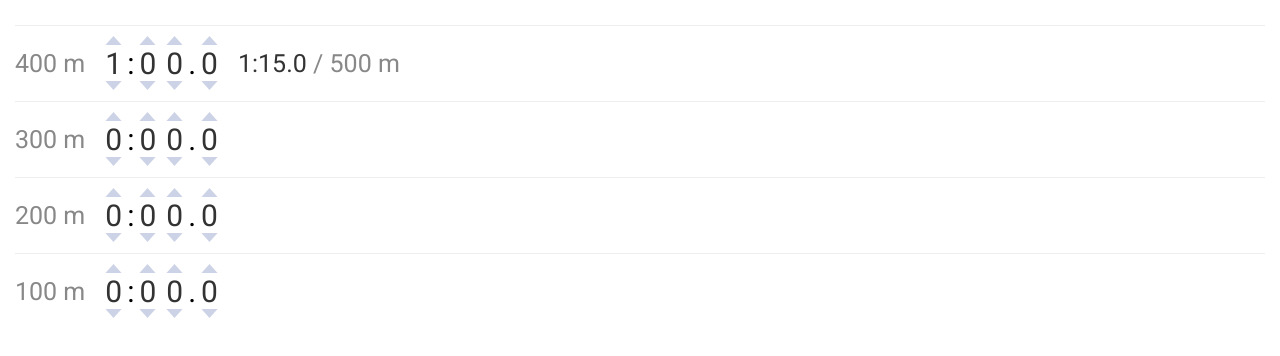
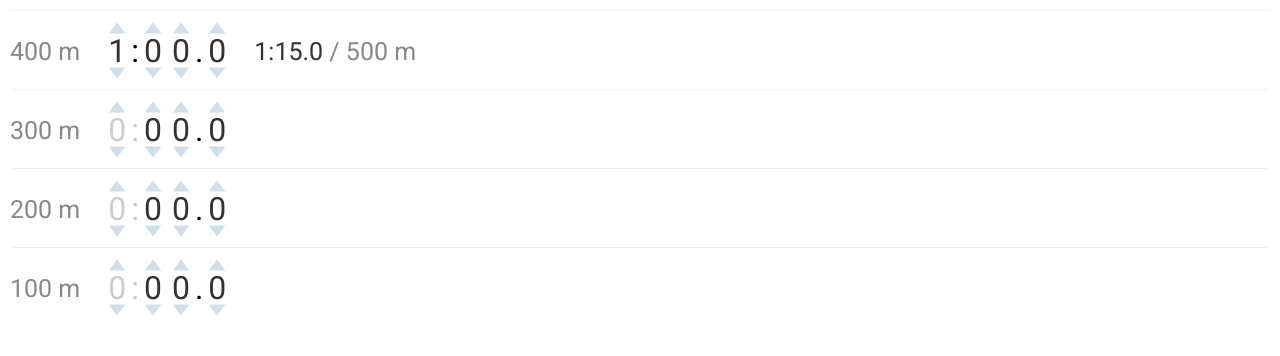
Before and after one commit to michaellaszlo/ctc-helper-august-2016, a plain HTML site: page index.html in a window 1280 px wide. Both pictures are taken after a click on the element 113 px from the left and 49 px from the top of the page. Drawn offline with Linux system fonts and the light colour scheme; a web font is replaced by a local one.

Commit message:
Calculate CTC score; tweak styling

```diff
--- a/css/calc.css
+++ b/css/calc.css
@@ -16,17 +16,18 @@
 
 body {
   font-family: 'Roboto', sans-serif;
-  font-size: 30px;
+  font-size: 32px;
 }
 
 #wrapper {
-  margin: 25px 15px;
+  margin: 10px;
 }
 
 .timeContainer {
   border-top: 1px solid #eee;
-  padding-top: 20px;
-  margin-bottom: 20px;
+  padding-top: 15px;
+  line-height: 50px;
+  margin-top: 10px;
 }
 .timeContainer div {
   display: inline;
@@ -47,7 +48,19 @@ body {
   bottom: 2px;
 }
 
-.outputContainer.disabled {
+.timeContainer.total {
+  border-width: 2px;
+}
+.timeContainer.total .label {
+  font-size: 21px;
+}
+.timeContainer.total .time {
+  padding: 2px 8px;
+  background: #f6f5dd;
+  background-radius: 4px;
+}
+
+.timeContainer.disabled, .outputContainer.disabled {
   visibility: hidden;
 }
 .outputContainer .pace {
@@ -56,9 +69,13 @@ body {
 .outputContainer .unit {
 }
 
-.time {
-  display: block;
+.timeContainer .label, .time, .outputContainer {
   white-space: nowrap;
+}
+.outputContainer {
+}
+.time .disabled {
+  color: #ccc;
 }
 
 .digitContainer {
@@ -66,8 +83,6 @@ body {
   text-align: center;
   padding: 12px 5px;
   position: relative;
-}
-.digitContainer .digit {
 }
 .digitContainer .button {
   position: absolute;
--- a/index.html
+++ b/index.html
@@ -2,7 +2,7 @@
 <head>
 
 <meta charset="utf-8">
-<meta name="viewport" content="width=device-width, initial-scale=1">
+<meta name="viewport" content="width=device-width, initial-scale=1, minimum-scale=1.0, maximum-scale=1.0, user-scalable=no">
 
 <link rel="stylesheet"
  href="https://fonts.googleapis.com/css?family=Roboto|Droid+Sans+Mono">
@@ -10,6 +10,8 @@
 
 <script src="js/mikelib.js"></script>
 <script src="js/calc.js"></script>
+
+<title> CTC helper August 2016 </title>
 
 </head>
 <body>
--- a/js/calc.js
+++ b/js/calc.js
@@ -9,13 +9,23 @@ var Calc = (function () {
       distances = [ 400, 300, 200, 100 ];
 
   function update() {
-    var i, distance, timeInput, time,
-        times = [];
+    var i, distance, timeInput, digits, punctuation, time, pace,
+        total = 0,
+        count = 0;
     for (i = 0; i < distances.length; ++i) {
       distance = distances[i];
       timeInput = timeInputs[distance];
       if (timeInput === undefined) {
         continue;
+      }
+      digits = timeInput.digits;
+      punctuation = timeInput.punctuation;
+      if (digits[600].value == 0) {
+        M.classAdd(digits[600].container, 'disabled');
+        M.classAdd(punctuation.colon, 'disabled');
+      } else {
+        M.classRemove(digits[600].container, 'disabled');
+        M.classRemove(punctuation.colon, 'disabled');
       }
       time = timeInput.getTime();
       if (time == 0) {
@@ -24,10 +34,22 @@ var Calc = (function () {
         continue;
       }
       timeStorage[distance] = time;
-      timeInput.output.set(time * 500 / distance);
-      times.push(time);
+      pace = time * 500 / distance;
+      timeInput.output.set(pace);
+      total += pace;
+      ++count;
     }
     localStorage.setItem('timeStorage', JSON.stringify(timeStorage));
+    if (totalOutput === undefined) {
+      return;
+    }
+    if (count != distances.length) {
+      totalOutput.setTotal(0);
+      M.classAdd(totalOutput.container, 'disabled');
+    } else  {
+      totalOutput.setTotal(total);
+      M.classRemove(totalOutput.container, 'disabled');
+    }
   }
 
   function timeToUnitValues(time) {
@@ -45,7 +67,7 @@ var Calc = (function () {
     return values;
   }
 
-  function formatPace(time) {
+  function formatTime(time) {
     var values = timeToUnitValues(time);
     return values[600] + ':' + values[100] + values[10] + '.' + values[1];
   }
@@ -58,10 +80,10 @@ var Calc = (function () {
         output = { container: container };
     output.set = function (value) {
       if (value == 0) {
-        pace.innerHTML = value;
+        pace.innerHTML = 0;
         M.classAdd(container, 'disabled');
       } else {
-        pace.innerHTML = formatPace(value);
+        pace.innerHTML = formatTime(value);
         M.classRemove(container, 'disabled');
       }
     };
@@ -72,13 +94,13 @@ var Calc = (function () {
     var canvas = M.make('canvas', { parent: container }),
         context = canvas.getContext('2d'),
         width = canvas.width = container.offsetWidth,
-        height = canvas.height = container.offsetHeight / 2;
+        height = canvas.height = container.offsetHeight * 0.6;
     context.beginPath();
     context.moveTo(width / 5, (invert ? 1 : 4) * height / 5);
     context.lineTo(width / 2, (invert ? 4 : 1) * height / 5);
     context.lineTo(4 * width / 5, (invert ? 1 : 4) * height / 5);
     context.lineWidth = 2;
-    context.fillStyle = '#0c2789';
+    context.fillStyle = '#196798';
     context.fill();
     context.closePath();
   }
@@ -116,15 +138,19 @@ var Calc = (function () {
     var container = M.make('div', { className: 'timeContainer' }),
         time = M.make('div', { className: 'time' }),
         digits = {},
-        input = { container: container, digits: digits };
+        punctuation = {},
+        input = { container: container, digits: digits,
+            punctuation: punctuation };
     container.appendChild(M.make('div', { className: 'label',
         innerHTML: distance + ' m' }));
+    container.appendChild(M.make('span', { innerHTML: ' ' }));
     container.appendChild(time);
+    container.appendChild(M.make('span', { innerHTML: ' ' }));
     time.appendChild((digits[600] = makeDigitInput(10)).container);
-    time.appendChild(M.make('div', { innerHTML: ':' }));
+    time.appendChild(punctuation.colon = M.make('div', { innerHTML: ':' }));
     time.appendChild((digits[100] = makeDigitInput(6)).container);
     time.appendChild((digits[10] = makeDigitInput(10)).container);
-    time.appendChild(M.make('div', { innerHTML: '.' }));
+    time.appendChild(punctuation.dot = M.make('div', { innerHTML: '.' }));
     time.appendChild((digits[1] = makeDigitInput(10)).container);
     container.appendChild((input.output = makeOutput()).container);
     input.paint = function () {
@@ -149,6 +175,29 @@ var Calc = (function () {
     return input;
   }
 
+  function makeTimeOutput(distance) {
+    var container = M.make('div', { className: 'timeContainer total' }),
+        time = M.make('div', { className: 'time' }),
+        pace = makeOutput(),
+        output = { container: container };
+    container.appendChild(M.make('div', { className: 'label',
+        innerHTML: 'CTC score' }));
+    container.appendChild(M.make('span', { innerHTML: ' ' }));
+    container.appendChild(time);
+    container.appendChild(M.make('span', { innerHTML: ' ' }));
+    container.appendChild(pace.container);
+    output.setTotal = function (total) {
+      if (total == 0) {
+        time.innerHTML = '';
+        pace.set(0);
+      } else {
+        time.innerHTML = formatTime(total);
+        pace.set(Math.round(total / 4));
+      }
+    };
+    return output;
+  }
+
   function load() {
     var timeInput, distance, time,
         wrapper = document.getElementById('wrapper'),
@@ -166,6 +215,8 @@ var Calc = (function () {
         timeInput.setTime(time);
       }
     }
+    totalOutput = makeTimeOutput();
+    wrapper.appendChild(totalOutput.container);
     update();
   }
 
```
